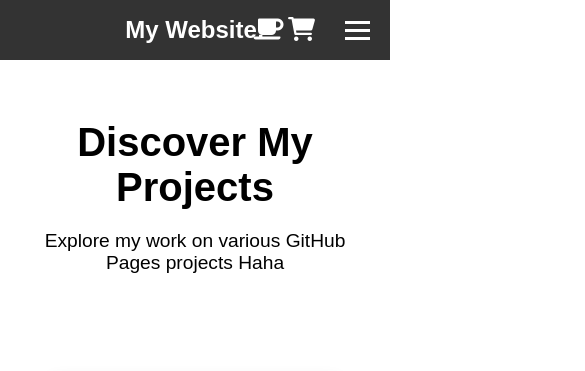
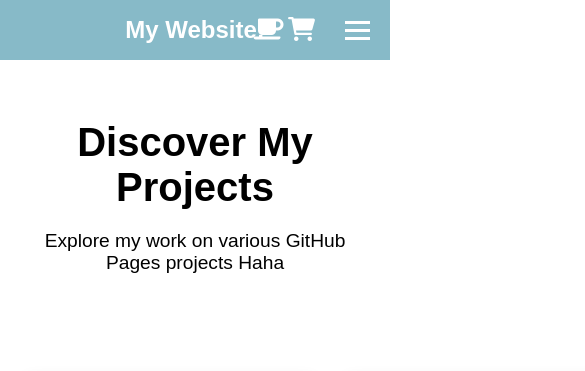
Before and after one commit to Code-by-Thore/Code-by-Thore.github.io, a plain HTML site: page index.html in a window 390 px wide. Shown: the top 371 px of the page, 585 px wide, since content can reach past the window. Drawn offline with Linux system fonts and the light colour scheme.

Commit message:
Update header background color and adjust responsive grid breakpoints for improved layout

```diff
--- a/css/style.css
+++ b/css/style.css
@@ -11,7 +11,7 @@ header {
   display: flex;
   justify-content: space-between;
   align-items: center;
-  background-color: #333;
+  background-color: #87bac8;
   padding: 0 20px;
   height: 60px;
   position: relative;
@@ -142,14 +142,14 @@ footer .heart {
 }
 
 /* Responsive Design */
-@media (max-width: 700px) {
+@media (max-width: 1200x) {
   .grid {
     grid-template-columns: repeat(2, 1fr); /* Switch to 2x2 grid earlier */
     gap: 20px;
   }
 }
 
-@media (max-width: 500px) {
+@media (max-width: 700x) {
   .grid {
     grid-template-columns: 1fr; /* Switch to 1x1 grid */
     gap: 20px;
```
